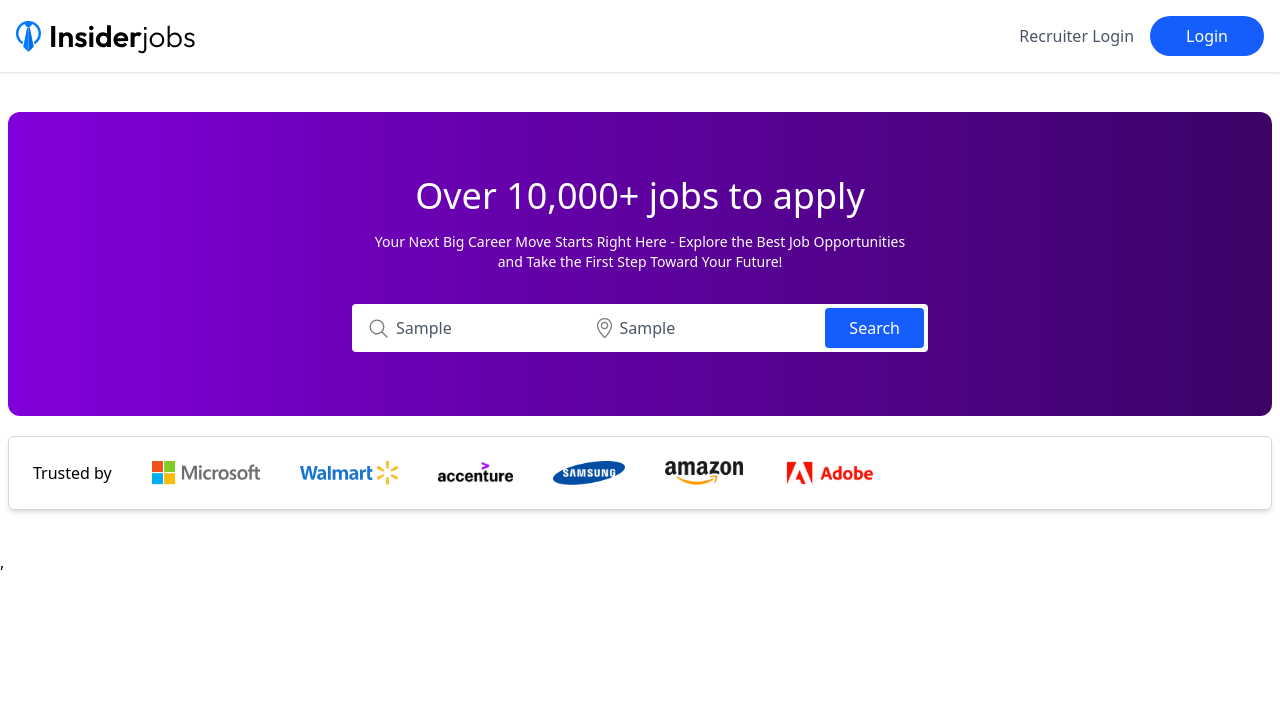
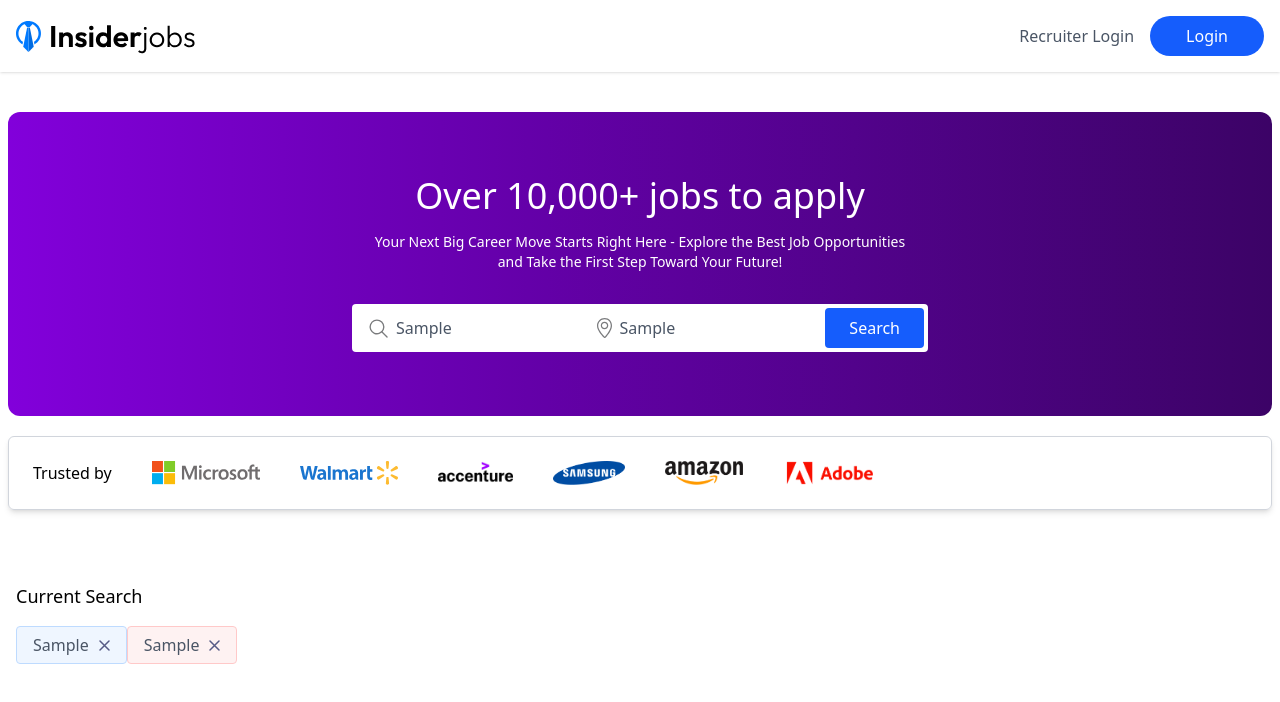
Before and after one commit to Mikael241221/Job-app, a React (Vite) app: page / in a window 1280 px wide. Both pictures are taken after typing "Sample", "Sample" into the empty fields and a click on the button "Search". Shown: the top 702 px of the page. Built offline with nearby package versions, Linux system fonts and the light colour scheme; no server answers.

Commit message:
updating the joblisting page

```diff
--- a/src/components/Hero.jsx
+++ b/src/components/Hero.jsx
@@ -10,15 +10,12 @@
 
 
   const onSearch = () => {
-    setIsSearched({
+    setSearchFilter({
       title:titleRef.current.value,
       location:locationRef.current.value
     })
     setIsSearched(true)
-    console.log({
-      title:titleRef.current.value,
-      location:locationRef.current.value
-    })
+
 
   }
   return (
--- a/src/components/Joblisting.jsx
+++ b/src/components/Joblisting.jsx
@@ -1,26 +1,30 @@
 import React, { useContext } from 'react'
 import { AppContext } from '../context/AppContext'
+import { assets } from '../assets/assets'
 
 const Joblisting = () => {
-    const {isSearched, searchFilter} = useContext(AppContext)
+    const {isSearched, searchFilter,setSearchFilter} = useContext(AppContext)
+
   return (
-    <div>
+    <div className='container 2xl:px-20 mx-auto flex flex-col lg:flex-row max-lg:space-y-8 py-8'>
       {/* Sidebar */}
-      <div>
+      <div className='w-full lg:w-1/4 bg-white px-4'>
         {/* Search filter from Hero component  */}
         {
             isSearched && (searchFilter.title !== "" || searchFilter.location !== "") && (
                 <>
-                <h3>Current Search </h3>
-                <div>
+                <h3 className='font-medium text-lg mb-4'>Current Search </h3>
+                <div className='mb-4 text-gray-600'>
                     {searchFilter.title && (
-                        <span>
+                        <span className='inline-flex items-center gap-2.5 bg-blue-50 border border-blue-200 px-4 py-1.5 rounded'>
                             {searchFilter.title}
+                            <img onClick={e=>setSearchFilter(prev => ({...prev,title:""}))} className='cursor-pointer' src={assets.cross_icon} alt="" />
                         </span>
                     )}
                     {searchFilter.location && (
-                        <span>
+                        <span className='inline-flex items-center gap-2.5 bg-red-50 border border-red-200 px-4 py-1.5 rounded'>
                             {searchFilter.location}
+                            <img onClick={ e => setSearchFilter(prev => ({...prev,location:""}))} className='cursor-pointer' src={assets.cross_icon} alt="" />
                         </span>
                     )}
                 </div>
```
